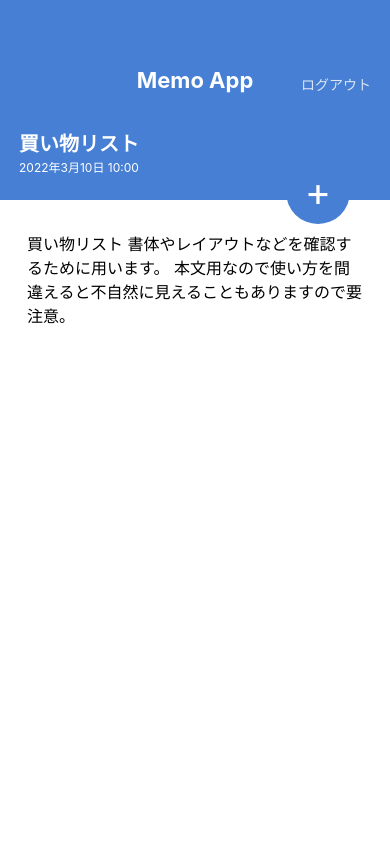
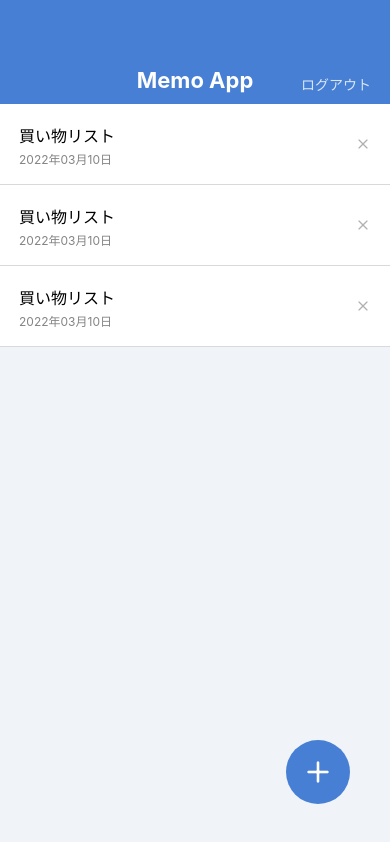
Before and after one commit to Inoue-if/MemoApp, a React Native app: screen / in a window 390 px wide. Built offline with nearby package versions, Linux system fonts and the light colour scheme.

Commit message:
Install @expo/vector-icons

```diff
--- a/App.jsx
+++ b/App.jsx
@@ -1,10 +1,11 @@
 import React from 'react';
 
-// import MemoListScreen from './src/screens/MemoListScreen';
-import MemoDetailScreen from './src/screens/MemoDetailScreen';
+import MemoListScreen from './src/screens/MemoListScreen';
+// import MemoDetailScreen from './src/screens/MemoDetailScreen';
 
 export default function App() {
   return (
-    <MemoDetailScreen />
+    <MemoListScreen />
+    // <MemoDetailScreen />
   );
 }
--- a/package.json
+++ b/package.json
@@ -8,6 +8,7 @@
     "eject": "expo eject"
   },
   "dependencies": {
+    "@expo/vector-icons": "^10.2.1",
     "expo": "~44.0.0",
     "expo-status-bar": "~1.2.0",
     "expo-updates": "~0.11.6",
--- a/src/components/CircleButton.jsx
+++ b/src/components/CircleButton.jsx
@@ -1,6 +1,7 @@
 import React from 'react';
-import { View, Text, StyleSheet } from 'react-native';
+import { View, StyleSheet } from 'react-native';
 import { string, shape } from 'prop-types';
+import { Feather } from '@expo/vector-icons';
 
 const styles = StyleSheet.create({
   circleButton: {
@@ -27,17 +28,17 @@ const styles = StyleSheet.create({
 });
 
 export default function CircleButton(props) {
-  const { children, style } = props;
+  const { style, name } = props;
   return (
     <View style={[styles.circleButton, style]}>
-      <Text style={styles.circleButtonLabel}>{children}</Text>
+      <Feather name={name} size={32} color="white" />
     </View>
   );
 }
 
 CircleButton.propTypes = {
-  children: string.isRequired,
   style: shape(),
+  name: string.isRequired,
 };
 
 CircleButton.defaultProps = {
--- a/src/components/MemoList.jsx
+++ b/src/components/MemoList.jsx
@@ -1,5 +1,6 @@
 import React from 'react';
 import { View, Text, StyleSheet } from 'react-native';
+import { Feather } from '@expo/vector-icons';
 
 const styles = StyleSheet.create({
   memoListItem: {
@@ -32,7 +33,7 @@ export default function MemoList() {
           <Text style={styles.memoListItemDate}>2022年03月10日</Text>
         </View>
         <View>
-          <Text>X</Text>
+          <Feather name="x" size={16} color="#b0b0b0" />
         </View>
       </View>
 
@@ -42,7 +43,7 @@ export default function MemoList() {
           <Text style={styles.memoListItemDate}>2022年03月10日</Text>
         </View>
         <View>
-          <Text>X</Text>
+          <Feather name="x" size={16} color="#b0b0b0" />
         </View>
       </View>
 
@@ -52,7 +53,7 @@ export default function MemoList() {
           <Text style={styles.memoListItemDate}>2022年03月10日</Text>
         </View>
         <View>
-          <Text>X</Text>
+          <Feather name="x" size={16} color="#b0b0b0" />
         </View>
       </View>
     </View>
--- a/src/screens/MemoDetailScreen.jsx
+++ b/src/screens/MemoDetailScreen.jsx
@@ -54,7 +54,7 @@ export default function MemoDetailScreen() {
           本文用なので使い方を間違えると不自然に見えることもありますので要注意。
         </Text>
       </ScrollView>
-      <CircleButton style={{ top: 160, bottom: 'auto' }}>+</CircleButton>
+      <CircleButton style={{ top: 160, bottom: 'auto' }} name="edit-2" />
     </View>
   );
 }
--- a/src/screens/MemoListScreen.jsx
+++ b/src/screens/MemoListScreen.jsx
@@ -17,7 +17,7 @@ export default function MemoLIstScreen() {
     <View style={styles.container}>
       <AppBar />
       <MemoList />
-      <CircleButton>+</CircleButton>
+      <CircleButton name="plus" />
     </View>
   );
 }
```
Also changed, not shown: 1 other file (tests, documents, lock files or other folders).
